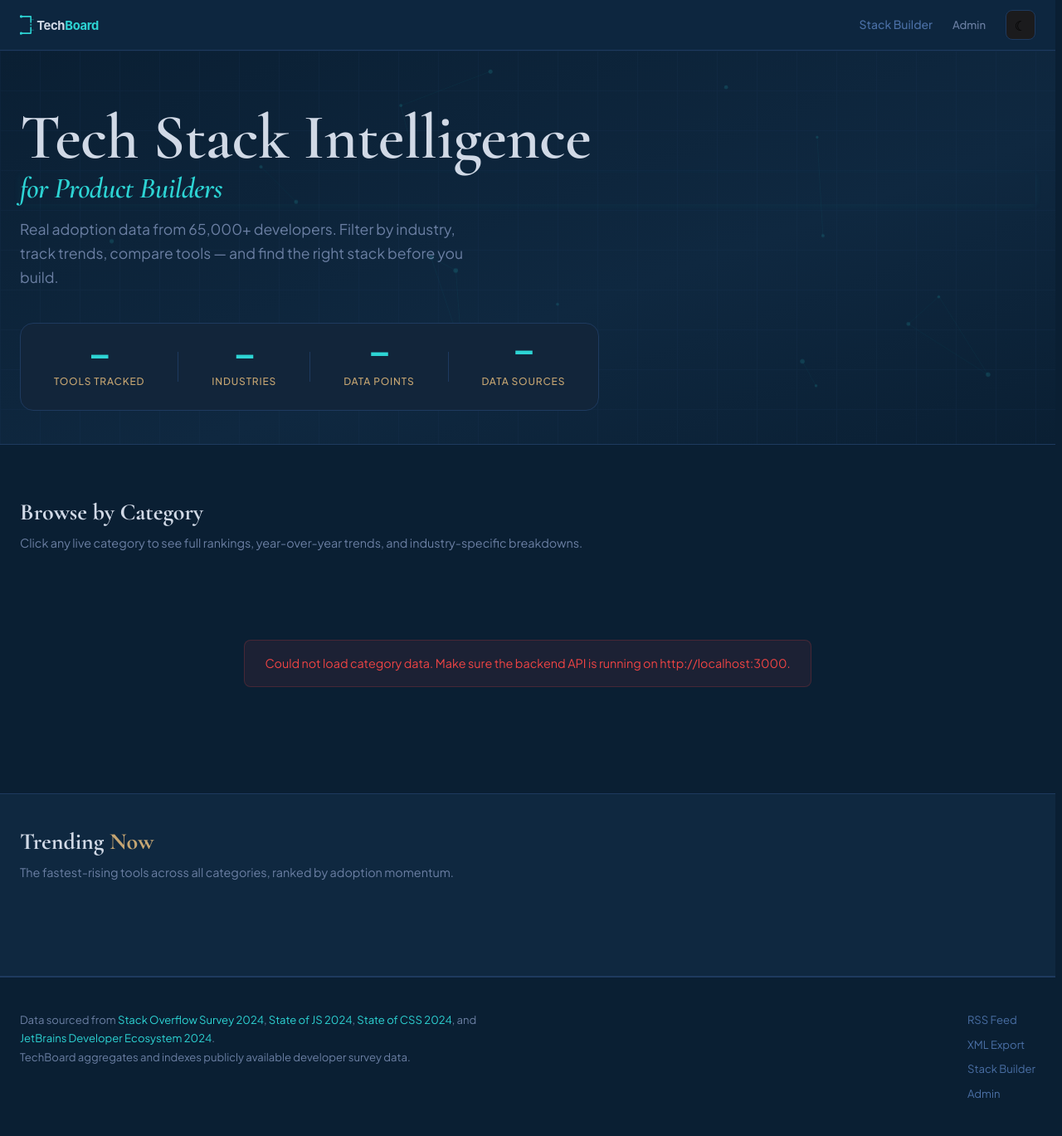
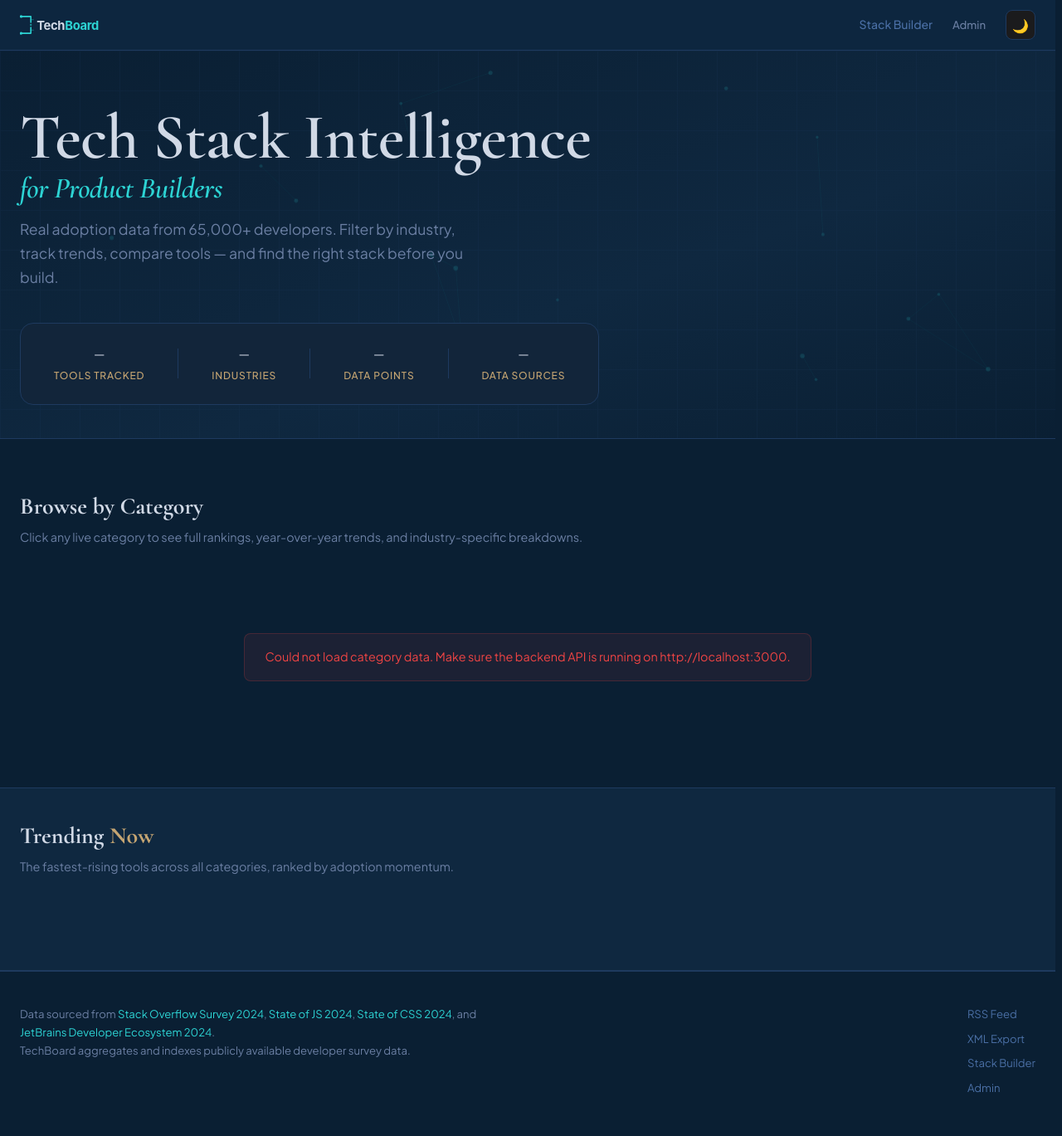
Before and after one commit to ayadilara10/techboard, a PHP site: page / in a window 1280 px wide. Shown: the whole page at 83% size. After the commit the page ends 1317 px from the top, so only its background shows below. Run offline with PHP 8.4, Linux system fonts and the light colour scheme.

Commit message:
Final polish: animations, fonts, stat sizes, hero padding, stack builder

```diff
--- a/frontend/css/components.css
+++ b/frontend/css/components.css
@@ -251,7 +251,7 @@
 .usage-fill {
   height: 100%;
   border-radius: 999px;
-  width: 0%;
+  width: var(--fill-width, 0%);
   transition: width 0.8s cubic-bezier(0.16, 1, 0.3, 1);
   background: linear-gradient(90deg, var(--accent-primary), #1ba8a8);
 }
@@ -628,17 +628,12 @@
 }
 
 /* Full-page overlay that fades out on load, hiding the initial render flash */
-.page-load-overlay {
-  position: fixed;
-  inset: 0;
-  background: var(--bg-primary);
-  z-index: 9999;
-  pointer-events: none;
-  animation: pageReveal 0.4s ease 0.3s both;
-}
 
 .section-subtitle {
   color: var(--text-muted);
   font-size: 0.9rem;
   margin-bottom: 0;
 }
+
+.theme-toggle { color: var(--text-primary); background: none; border: 1px solid var(--border-color); border-radius: var(--radius-md); padding: 6px 10px; cursor: pointer; font-size: 1rem; }
+.theme-toggle:hover { border-color: var(--accent-primary); }
--- a/frontend/css/dashboard.css
+++ b/frontend/css/dashboard.css
@@ -172,8 +172,7 @@
   color: var(--accent-primary);
   display: block;
   /* revealUp plays once; glowPulse starts after it finishes */
-  animation: revealUp 1s 0.15s cubic-bezier(0.16, 1, 0.3, 1) both,
-             glowPulse 3s 1.15s ease-in-out infinite;
+  animation: revealUp 1s 0.15s cubic-bezier(0.16, 1, 0.3, 1) both;
 }
 
 .hero-subtitle {
@@ -215,20 +214,18 @@
 .stat-item:last-child  { padding-right: 0; }
 
 /* Subtle vertical float — numbers gently breathe up and down */
-@keyframes float-stat {
   0%, 100% { transform: translateY(0);    }
   50%       { transform: translateY(-5px); }
 }
 
 .stat-value {
   font-family: var(--font-mono);
-  font-size: clamp(1.5rem, 3vw, 2rem);
+  font-size: 2.8rem;
   font-weight: 700;
   color: var(--accent-primary);
   line-height: 1;
   min-width: 60px;
   text-align: center;
-  animation: float-stat 3.2s ease-in-out infinite;
 }
 
 /* Stagger each stat value so they ripple rather than move in unison.
--- a/frontend/css/variables.css
+++ b/frontend/css/variables.css
@@ -1,3 +1,4 @@
+/* Prevent font flash — fallback matches Cormorant proportions */
 /* ============================================================
    variables.css — TechBoard Design System Tokens
    All CSS custom properties live here.
@@ -29,7 +30,7 @@
   --accent-secondary: #C5A572;
 
   /* ---- TYPOGRAPHY ---- */
-  --font-display: 'Cormorant Garamond', Georgia, serif;
+  --font-display: 'Cormorant Garamond', Georgia, Georgia, serif;
   --font-sans:    'Plus Jakarta Sans', system-ui, sans-serif;
   --font-mono:    'JetBrains Mono', monospace;
 
--- a/frontend/index.html
+++ b/frontend/index.html
@@ -21,6 +21,7 @@
 
   <!-- Google Fonts: Syne (headings) + DM Sans (body) + JetBrains Mono (code/numbers) -->
   <link rel="preconnect" href="https://fonts.googleapis.com">
+  <link rel="preload" as="style" href="https://fonts.googleapis.com/css2?family=Cormorant+Garamond:ital,wght@0,500;0,600;0,700;1,600&family=Plus+Jakarta+Sans:wght@300;400;500;600&family=JetBrains+Mono:wght@400;500&display=swap" onload="this.onload=null;this.rel='stylesheet'">
   <link rel="preconnect" href="https://fonts.gstatic.com" crossorigin>
   <link href="https://fonts.googleapis.com/css2?family=Cormorant+Garamond:ital,wght@0,500;0,600;0,700;1,600&family=Plus+Jakarta+Sans:wght@300;400;500;600&family=JetBrains+Mono:wght@400;500&display=swap" rel="stylesheet">
 
@@ -47,7 +48,6 @@
 <body>
 
   <!-- Full-page overlay fades out in 0.4s on load to prevent render flash -->
-  <div class="page-load-overlay" aria-hidden="true"></div>
 
   <!-- ============================================================
        SITE HEADER
--- a/frontend/js/theme.js
+++ b/frontend/js/theme.js
@@ -54,12 +54,12 @@
 
     if (theme === LIGHT) {
       /* Sun icon signals we're in light mode; clicking returns to dark */
-      if (icon) icon.textContent = '☀';
+      if (icon) icon.innerHTML = '☀️';
       btn.setAttribute('aria-label', 'Switch to dark mode');
       btn.setAttribute('title', 'Switch to dark mode');
     } else {
       /* Moon icon signals dark mode; clicking switches to light */
-      if (icon) icon.textContent = '☾';
+      if (icon) icon.innerHTML = '🌙';
       btn.setAttribute('aria-label', 'Switch to light mode');
       btn.setAttribute('title', 'Switch to light mode');
     }
```
